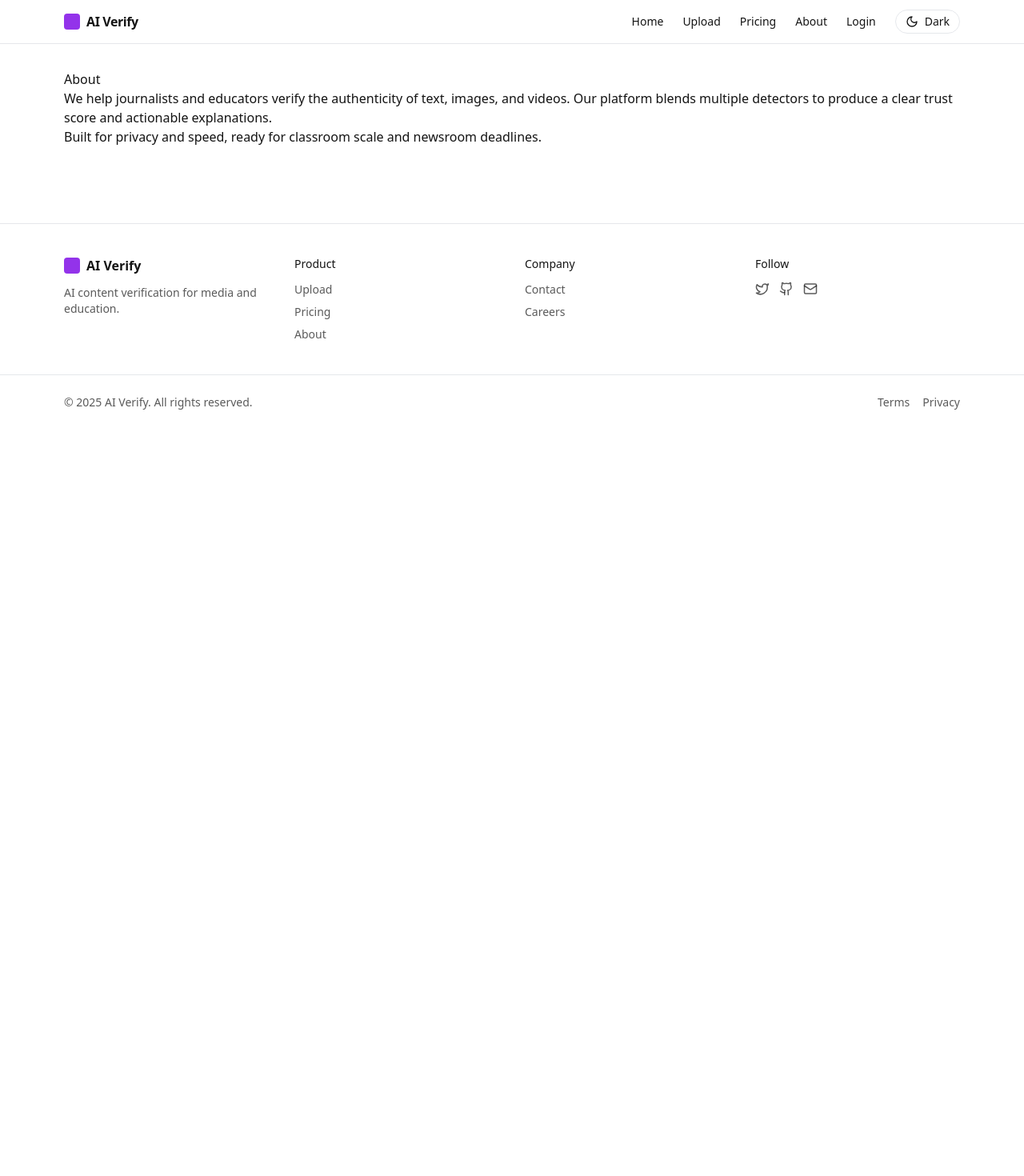
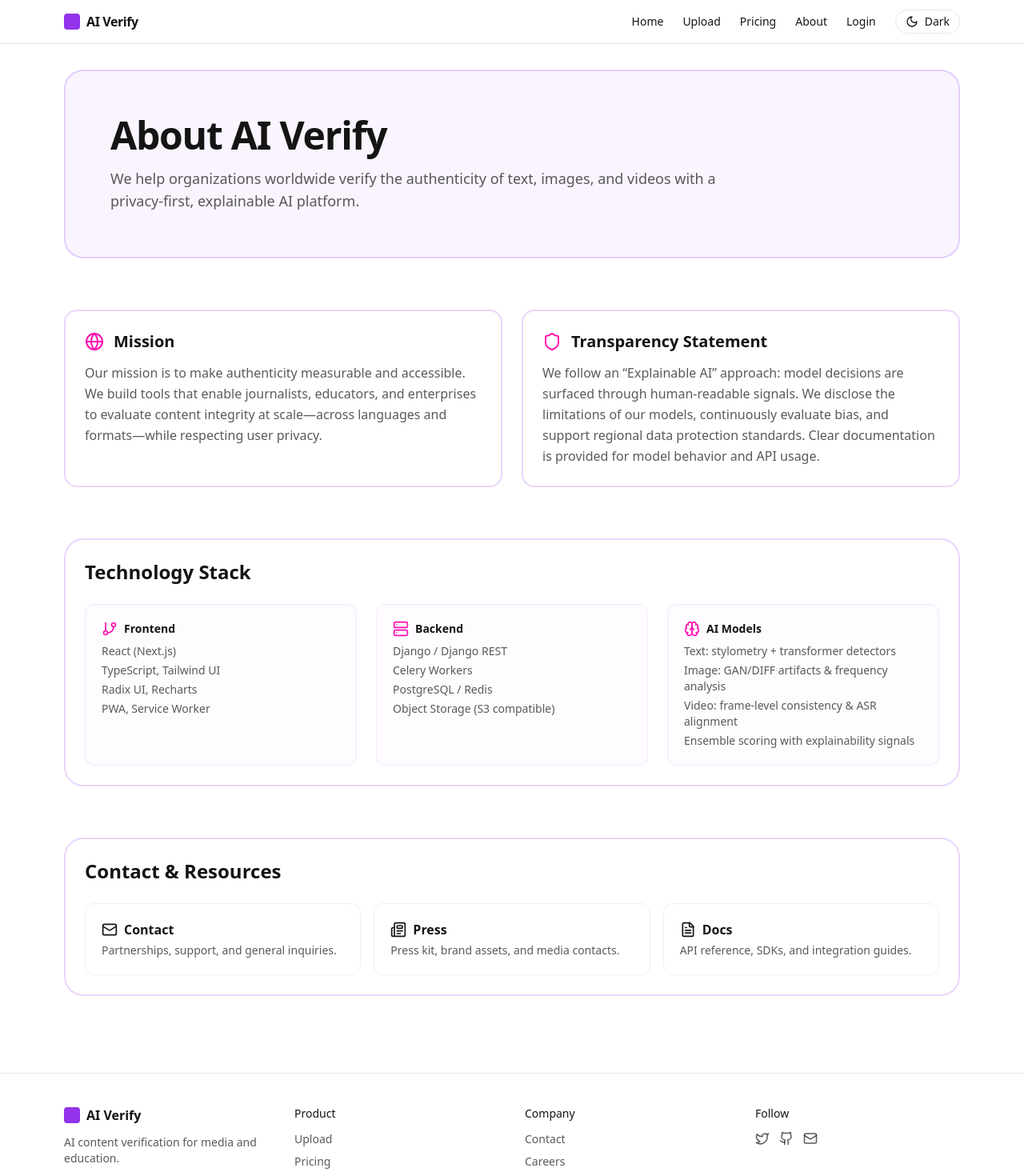
Before and after one commit to numanubhani/AI-Content-Verification-Platform, a Next.js app in the folder my-app/: page /about in a window 1280 px wide. Shown: the top 1470 px of the page at 80% size. Before the commit the page ends 800 px from the top, so only its background shows below. Built offline with nearby package versions, Linux system fonts and the light colour scheme.

Commit message:
about page implemented

```diff
--- a/my-app/app/about/page.tsx
+++ b/my-app/app/about/page.tsx
@@ -1,14 +1,118 @@
+"use client";
+
+import Link from "next/link";
+import { Globe, GitBranch, Server, Brain, Shield, Mail, FileText, Newspaper } from "lucide-react";
+
 export default function AboutPage() {
   return (
-    <div className="prose dark:prose-invert max-w-none">
-      <h1>About</h1>
-      <p>
-        We help journalists and educators verify the authenticity of text, images, and videos.
-        Our platform blends multiple detectors to produce a clear trust score and actionable explanations.
-      </p>
-      <p>
-        Built for privacy and speed, ready for classroom scale and newsroom deadlines.
-      </p>
+    <div className="space-y-16">
+      {/* Hero */}
+      <section className="rounded-3xl border-2 border-purple-600/20 bg-purple-600/5 p-10 sm:p-14">
+        <div className="max-w-3xl">
+          <h1 className="text-4xl sm:text-5xl font-bold tracking-tight mb-4">About AI Verify</h1>
+          <p className="text-lg text-foreground/70">
+            We help organizations worldwide verify the authenticity of text, images, and videos with a
+            privacy-first, explainable AI platform.
+          </p>
+        </div>
+      </section>
+
+      {/* Mission & Transparency */}
+      <section className="grid gap-6 md:grid-cols-2">
+        <div className="rounded-2xl border-2 border-purple-600/20 bg-white dark:bg-gray-900 p-6">
+          <div className="flex items-center gap-3 mb-3">
+            <Globe className="h-6 w-6" style={{ color: '#ff0eb0' }} />
+            <h2 className="text-xl font-semibold">Mission</h2>
+          </div>
+          <p className="text-foreground/70 leading-relaxed">
+            Our mission is to make authenticity measurable and accessible. We build tools that enable
+            journalists, educators, and enterprises to evaluate content integrity at scale—across
+            languages and formats—while respecting user privacy.
+          </p>
+        </div>
+        <div className="rounded-2xl border-2 border-purple-600/20 bg-white dark:bg-gray-900 p-6">
+          <div className="flex items-center gap-3 mb-3">
+            <Shield className="h-6 w-6" style={{ color: '#ff0eb0' }} />
+            <h2 className="text-xl font-semibold">Transparency Statement</h2>
+          </div>
+          <p className="text-foreground/70 leading-relaxed">
+            We follow an “Explainable AI” approach: model decisions are surfaced through human‑readable
+            signals. We disclose the limitations of our models, continuously evaluate bias, and support
+            regional data protection standards. Clear documentation is provided for model behavior and
+            API usage.
+          </p>
+        </div>
+      </section>
+
+      {/* Technology Stack */}
+      <section className="rounded-3xl border-2 border-purple-600/20 bg-white dark:bg-gray-900 p-6">
+        <h2 className="text-2xl font-bold mb-6">Technology Stack</h2>
+        <div className="grid gap-6 sm:grid-cols-3">
+          <div className="rounded-xl border border-purple-600/10 p-5 bg-purple-50/30 dark:bg-purple-950/20">
+            <div className="flex items-center gap-2 text-sm font-semibold mb-2">
+              <GitBranch className="h-5 w-5" style={{ color: '#ff0eb0' }} />
+              Frontend
+            </div>
+            <ul className="text-sm text-foreground/70 space-y-1">
+              <li>React (Next.js)</li>
+              <li>TypeScript, Tailwind UI</li>
+              <li>Radix UI, Recharts</li>
+              <li>PWA, Service Worker</li>
+            </ul>
+          </div>
+          <div className="rounded-xl border border-purple-600/10 p-5 bg-purple-50/30 dark:bg-purple-950/20">
+            <div className="flex items-center gap-2 text-sm font-semibold mb-2">
+              <Server className="h-5 w-5" style={{ color: '#ff0eb0' }} />
+              Backend
+            </div>
+            <ul className="text-sm text-foreground/70 space-y-1">
+              <li>Django / Django REST</li>
+              <li>Celery Workers</li>
+              <li>PostgreSQL / Redis</li>
+              <li>Object Storage (S3 compatible)</li>
+            </ul>
+          </div>
+          <div className="rounded-xl border border-purple-600/10 p-5 bg-purple-50/30 dark:bg-purple-950/20">
+            <div className="flex items-center gap-2 text-sm font-semibold mb-2">
+              <Brain className="h-5 w-5" style={{ color: '#ff0eb0' }} />
+              AI Models
+            </div>
+            <ul className="text-sm text-foreground/70 space-y-1">
+              <li>Text: stylometry + transformer detectors</li>
+              <li>Image: GAN/DIFF artifacts & frequency analysis</li>
+              <li>Video: frame‑level consistency & ASR alignment</li>
+              <li>Ensemble scoring with explainability signals</li>
+            </ul>
+          </div>
+        </div>
+      </section>
+
+      {/* Contact / Press / Docs */}
+      <section className="rounded-3xl border-2 border-purple-600/20 bg-white dark:bg-gray-900 p-6">
+        <h2 className="text-2xl font-bold mb-6">Contact & Resources</h2>
+        <div className="grid gap-4 sm:grid-cols-3">
+          <Link href="/contact" className="group rounded-xl border border-purple-600/10 p-5 hover:border-purple-600/30">
+            <div className="flex items-center gap-2 font-semibold mb-1">
+              <Mail className="h-5 w-5" /> Contact
+            </div>
+            <p className="text-sm text-foreground/70">Partnerships, support, and general inquiries.</p>
+          </Link>
+          <Link href="/press" className="group rounded-xl border border-purple-600/10 p-5 hover:border-purple-600/30">
+            <div className="flex items-center gap-2 font-semibold mb-1">
+              <Newspaper className="h-5 w-5" /> Press
+            </div>
+            <p className="text-sm text-foreground/70">Press kit, brand assets, and media contacts.</p>
+          </Link>
+          <Link href="/docs" className="group rounded-xl border border-purple-600/10 p-5 hover:border-purple-600/30">
+            <div className="flex items-center gap-2 font-semibold mb-1">
+              <FileText className="h-5 w-5" /> Docs
+            </div>
+            <p className="text-sm text-foreground/70">API reference, SDKs, and integration guides.</p>
+          </Link>
+        </div>
+      </section>
     </div>
   );
 }
+
+// Duplicate legacy export removed
```
